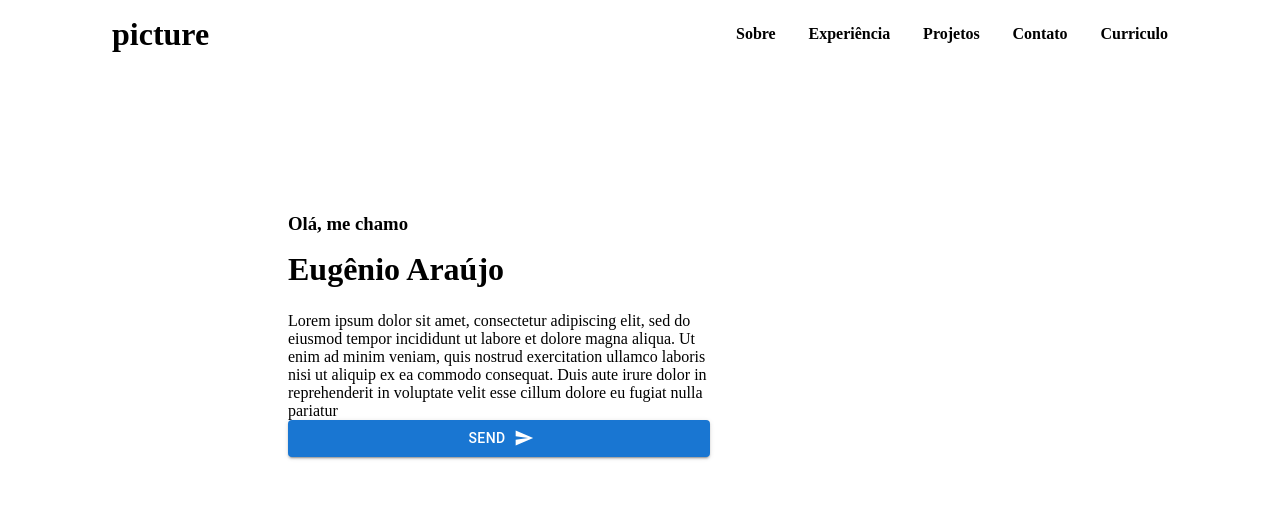
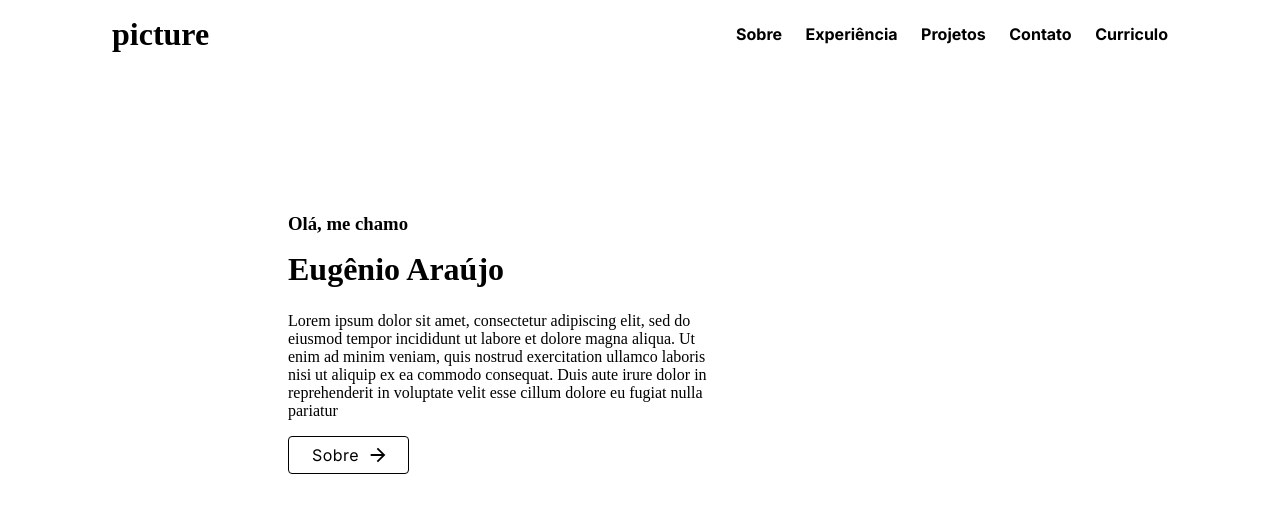
Before and after one commit to eugeniol2/MainPortfolio, a React (Create React App) app: page / in a window 1280 px wide. Shown: the part 74-586 px from the top of the page. Built offline with nearby package versions, Linux system fonts and the light colour scheme.

Commit message:
feat: add button/fonts

```diff
--- a/public/index.html
+++ b/public/index.html
@@ -1,14 +1,19 @@
 <!DOCTYPE html>
 <html lang="pt-BR">
+  <head>
+    <meta charset="utf-8" />
+    <title>Eugenio Araújo Portfolio</title>
 
-<head>
-  <meta charset="utf-8" />
-  <title>Configuração Global</title>
-</head>
+    <link rel="preconnect" href="https://fonts.googleapis.com" />
+    <link rel="preconnect" href="https://fonts.gstatic.com" crossorigin />
+    <link
+      href="https://fonts.googleapis.com/css2?family=Inter:wght@200;400;600;700&family=Montserrat:ital,wght@0,200;0,400;0,700;1,600&display=swap"
+      rel="stylesheet"
+    />
+  </head>
 
-<body>
-  <noscript>Ativar o javascript no navegador.</noscript>
-  <div id="root"></div>
-</body>
-
+  <body>
+    <noscript>You need to enable JavaScript to run this app.</noscript>
+    <div id="root"></div>
+  </body>
 </html>
--- /dev/null
+++ b/src/Pages/ContactMePage/index.tsx
@@ -0,0 +1,5 @@
+import React from 'react';
+
+export const ContactMePage: React.FC = () => {
+  return <div>index</div>;
+};
--- /dev/null
+++ b/src/Pages/ContactMePage/styles.ts
@@ -0,0 +1,3 @@
+import styled from '@emotion/styled';
+
+export const Container = styled.div``;
--- a/src/Pages/ExperiencePage/styles.ts
+++ b/src/Pages/ExperiencePage/styles.ts
@@ -1,4 +1,4 @@
-import styled from 'styled-components';
+import styled from '@emotion/styled';
 
 export const Container = styled.div`
   display: flex;
--- a/src/Pages/GreetingsPage/index.tsx
+++ b/src/Pages/GreetingsPage/index.tsx
@@ -1,8 +1,8 @@
-import { Button } from '@mui/material';
-import SendIcon from '@mui/icons-material/Send';
+import ArrowForwardIcon from '@mui/icons-material/ArrowForward';
 import React from 'react';
 import { TextBox } from '../../components/TextBox';
 import { TextBoxContainer } from '../../View/Home/styles';
+import { CustomButton } from './styles';
 
 const GreetingsPage: React.FC = () => {
   return (
@@ -16,9 +16,13 @@ const GreetingsPage: React.FC = () => {
         commodo consequat. Duis aute irure dolor in reprehenderit in voluptate
         velit esse cillum dolore eu fugiat nulla pariatur"
       />
-      <Button variant="contained" endIcon={<SendIcon />}>
-        Send
-      </Button>
+      <CustomButton
+        variant="outlined"
+        size="large"
+        endIcon={<ArrowForwardIcon />}
+      >
+        Sobre
+      </CustomButton>
     </TextBoxContainer>
   );
 };
--- a/src/Pages/GreetingsPage/styles.ts
+++ b/src/Pages/GreetingsPage/styles.ts
@@ -1,3 +1,32 @@
-import styled from 'styled-components';
+import styled from '@emotion/styled';
 
-export const Container = styled.div``;
+import Button from '@mui/material/Button';
+
+export const CustomButton = styled(Button)({
+  marginTop: '16px',
+  width: '121px',
+  boxShadow: 'none',
+  textTransform: 'none',
+  fontSize: 16,
+  padding: '6px 12px',
+  border: '1px solid',
+  lineHeight: 1.5,
+  // backgroundColor: '#0063cc',
+  color: 'black',
+  borderColor: 'black',
+  fontFamily: ['inter'].join(','),
+  '&:hover': {
+    backgroundColor: 'gray',
+    fontWeight: 'bold',
+    borderColor: 'black',
+    boxShadow: 'none',
+  },
+  '&:active': {
+    boxShadow: 'none',
+    // backgroundColor: '#0062cc',
+    // borderColor: '#005cbf',
+  },
+  // '&:focus': {
+  //   boxShadow: '0 0 0 0.2rem rgba(0,123,255,.5)',
+  // },
+});
--- a/src/View/Home/index.tsx
+++ b/src/View/Home/index.tsx
@@ -3,9 +3,15 @@ import { PageContainer } from '../../styles/global';
 import { AboutPage } from '../../Pages/AboutPage';
 import { ExperiencePage } from '../../Pages/ExperiencePage';
 import GreetingsPage from '../../Pages/GreetingsPage';
+import { ContactMePage } from '../../Pages/ContactMePage';
 
 export const Home: React.FC = () => {
-  const Pages = [<GreetingsPage />, <AboutPage />, <ExperiencePage />];
+  const Pages = [
+    <GreetingsPage />,
+    <AboutPage />,
+    <ExperiencePage />,
+    <ContactMePage />,
+  ];
   return (
     <>
       {Pages.map((page) => (
--- a/src/components/navigationBar/styles.ts
+++ b/src/components/navigationBar/styles.ts
@@ -1,4 +1,4 @@
-import styled from 'styled-components';
+import styled from '@emotion/styled';
 
 export const Container = styled.div`
   height: 72px;
@@ -18,4 +18,8 @@ export const MenuOptions = styled.div`
   h4:hover {
     cursor: pointer;
   }
+
+  > h4 {
+    font-family: 'inter';
+  }
 `;
--- a/src/styles/global.ts
+++ b/src/styles/global.ts
@@ -22,14 +22,15 @@ export const GlobalStyles = css`
     scroll-snap-type: y mandatory;
     overflow-y: scroll;
   }
+  button {
+    cursor: pointer;
+  }
 `;
 
 export const MainContainer = styled.div`
   margin: 0 112px 0 112px;
   height: 100%;
 `;
-
-export const PageContainerWrapper = styled.div``;
 
 export const PageContainer = styled.div`
   padding-top: 72px;
```
